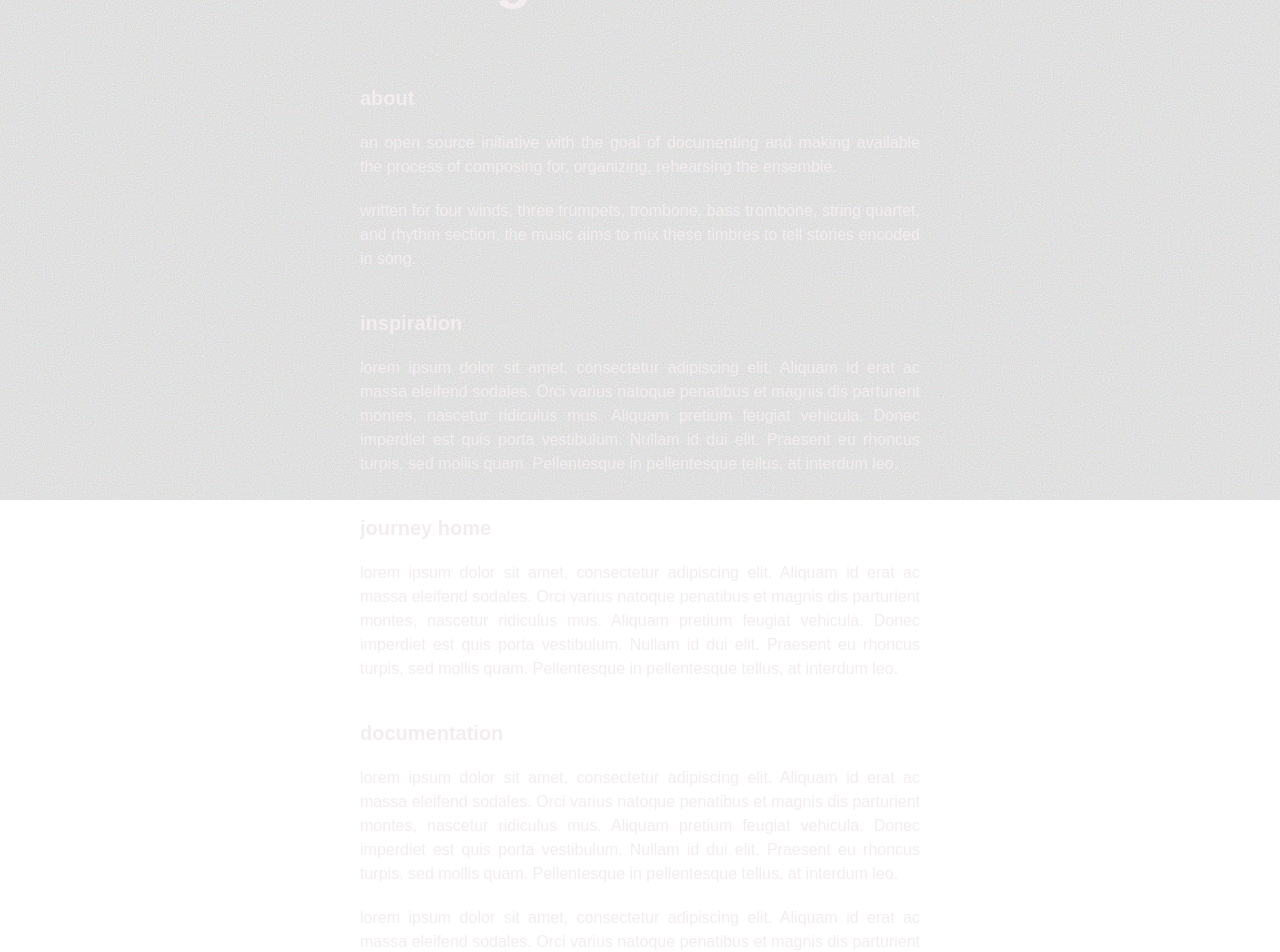
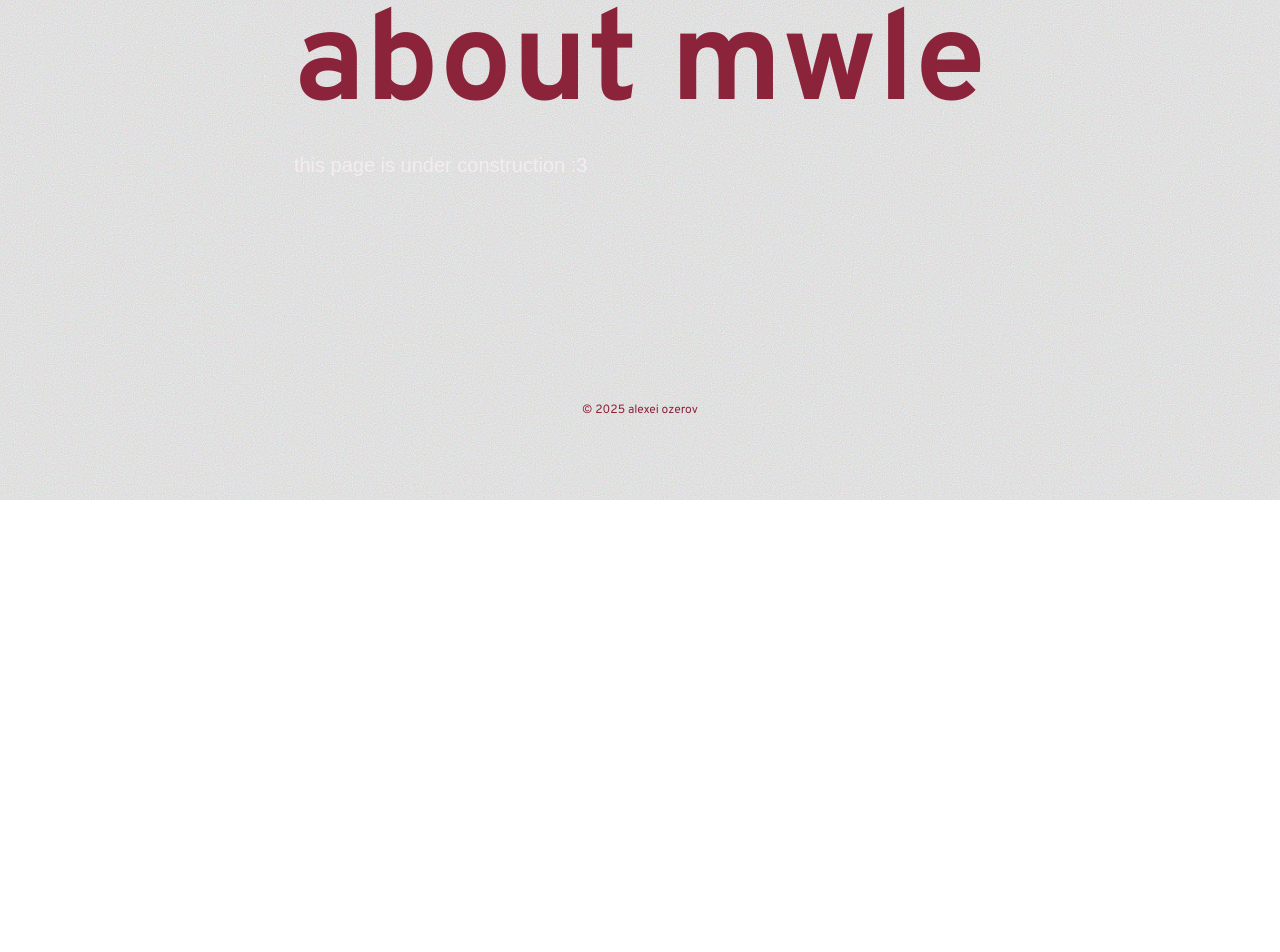
Before and after one commit to alexei-ozerov/alexeiozerov, a Next.js app: page /music/mwle/about in a window 1280 px wide. Shown: the part 300-1252 px from the top of the page. After the commit the page ends 800 px from the top, so only its background shows below. Built offline with nearby package versions, Linux system fonts and the light colour scheme; a web font is replaced by a local one.

Commit message:
Add MWLE pages

```diff
--- a/src/app/music/mwle/about/page.tsx
+++ b/src/app/music/mwle/about/page.tsx
@@ -1,88 +1,18 @@
-import Link from "next/link";
+import {NavProps} from "@/components/navigation";
+import {Stack} from "@/components/stack";
 
-import FooterContent from "@/components/footer";
 
 export default function Page() {
+    const links: NavProps = [];
+
+    const backLink: string = "/music/mwle"
+    const header: string = "about mwle"
+    const descriptions: string[] = [
+        "this page is under construction :3",
+    ]
+
     return (
-        <div
-            className="grid grid-rows-[20px_1fr_20px] items-center justify-items-center min-h-screen p-8 pb-20 gap-16 sm:p-20">
-            <div className="flex flex-col gap-x-8 gap-y-2 row-start-2 justify-between w-1/2">
-
-                <div className="flex flex-col gap-8">
-                    <Link className="text-6xl font-bold leading-tight text-center self-center" href="/music">
-                        many worlds
-                        <br/>
-                        large ensemble
-                    </Link>
-
-                    <div className="flex flex-wrap text-justify content-center self-center">
-                        <div>
-                            <h2 className="text-xl font-bold leading-tight pt-10 pb-5">
-                                about
-                            </h2>
-                            <p className="pb-5">
-                                an open source initiative with the goal of documenting and making available the
-                                process
-                                of composing for, organizing, rehearsing the ensemble.
-                            </p>
-                            <p>
-                                written for four winds, three trumpets, trombone, bass trombone, string quartet, and
-                                rhythm section, the music aims to mix these timbres to tell stories encoded in song.
-                            </p>
-                        </div>
-
-                        <div>
-                            <h2 className="text-xl font-bold leading-tight pt-10 pb-5">
-                                inspiration
-                            </h2>
-                            <p>
-                                lorem ipsum dolor sit amet, consectetur adipiscing elit. Aliquam id erat ac massa
-                                eleifend sodales. Orci varius natoque penatibus et magnis dis parturient montes,
-                                nascetur ridiculus mus. Aliquam pretium feugiat vehicula. Donec imperdiet est quis
-                                porta vestibulum. Nullam id dui elit. Praesent eu rhoncus turpis, sed mollis quam.
-                                Pellentesque in pellentesque tellus, at interdum leo.
-                            </p>
-                        </div>
-
-                        <div>
-                            <h2 className="text-xl font-bold leading-tight pt-10 pb-5">
-                                journey home
-                            </h2>
-                            <p>
-                                lorem ipsum dolor sit amet, consectetur adipiscing elit. Aliquam id erat ac massa
-                                eleifend sodales. Orci varius natoque penatibus et magnis dis parturient montes,
-                                nascetur ridiculus mus. Aliquam pretium feugiat vehicula. Donec imperdiet est quis
-                                porta vestibulum. Nullam id dui elit. Praesent eu rhoncus turpis, sed mollis quam.
-                                Pellentesque in pellentesque tellus, at interdum leo.
-                            </p>
-                        </div>
-
-                        <div>
-                            <h2 className="text-xl font-bold leading-tight pt-10 pb-5">
-                                documentation
-                            </h2>
-                            <p className="pb-5">
-                                lorem ipsum dolor sit amet, consectetur adipiscing elit. Aliquam id erat ac massa
-                                eleifend sodales. Orci varius natoque penatibus et magnis dis parturient montes,
-                                nascetur ridiculus mus. Aliquam pretium feugiat vehicula. Donec imperdiet est quis
-                                porta vestibulum. Nullam id dui elit. Praesent eu rhoncus turpis, sed mollis quam.
-                                Pellentesque in pellentesque tellus, at interdum leo.
-                            </p>
-                            <p>
-                                lorem ipsum dolor sit amet, consectetur adipiscing elit. Aliquam id erat ac massa
-                                eleifend sodales. Orci varius natoque penatibus et magnis dis parturient montes,
-                                nascetur ridiculus mus. Aliquam pretium feugiat vehicula. Donec imperdiet est quis
-                                porta vestibulum. Nullam id dui elit. Praesent eu rhoncus turpis, sed mollis quam.
-                                Pellentesque in pellentesque tellus, at interdum leo.
-                            </p>
-                        </div>
-
-                    </div>
-                </div>
-            </div>
-            <FooterContent/>
-
-        </div>
-
+        <Stack linkPath={backLink} headerText={header} descriptionTextArray={descriptions}
+               links={links}/>
     );
 }
--- /dev/null
+++ b/src/app/music/mwle/audio/page.tsx
@@ -0,0 +1,18 @@
+import {NavProps} from "@/components/navigation";
+import {Stack} from "@/components/stack";
+
+
+export default function Page() {
+    const links: NavProps = [];
+
+    const backLink: string = "/music/mwle"
+    const header: string = "audio recordings"
+    const descriptions: string[] = [
+        "this page is under construction :3",
+    ]
+
+    return (
+        <Stack linkPath={backLink} headerText={header} descriptionTextArray={descriptions}
+               links={links}/>
+    );
+}
--- /dev/null
+++ b/src/app/music/mwle/documentation/page.tsx
@@ -0,0 +1,18 @@
+import {NavProps} from "@/components/navigation";
+import {Stack} from "@/components/stack";
+
+
+export default function Page() {
+    const links: NavProps = [];
+
+    const backLink: string = "/music/mwle"
+    const header: string = "documentation"
+    const descriptions: string[] = [
+        "this page is under construction :3 alexei needs to implement that markdown renderer..",
+    ]
+
+    return (
+        <Stack linkPath={backLink} headerText={header} descriptionTextArray={descriptions}
+               links={links}/>
+    );
+}
```
